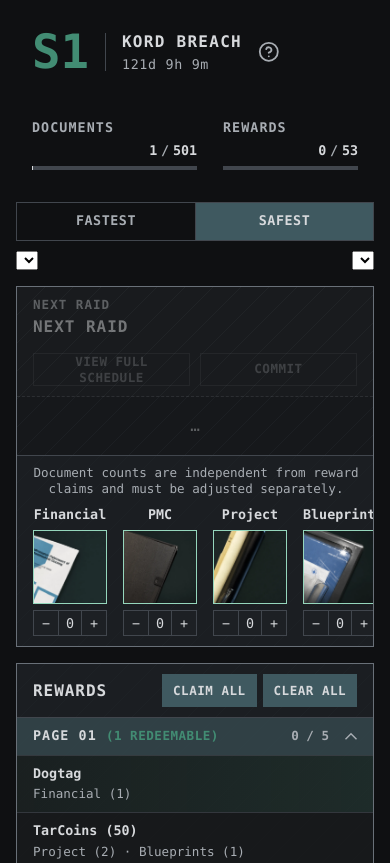
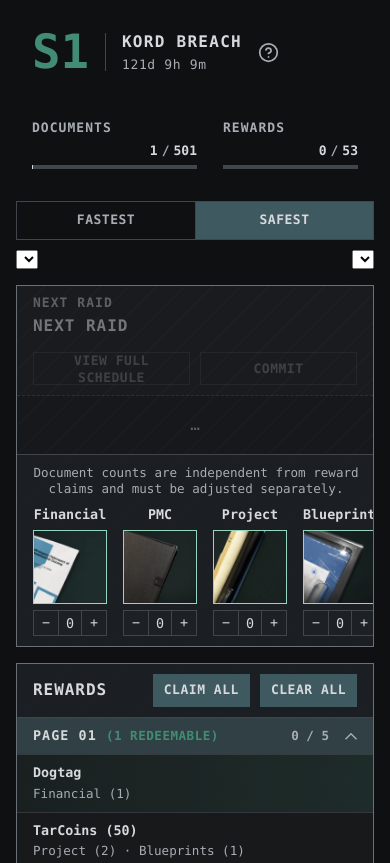
Before and after one commit to SuppieRK/eft-season-optimizer, a website built with Vite: page index.html in a window 390 px wide. Shown: the top 863 px of the page. Built offline with nearby package versions, Linux system fonts and the light colour scheme; files whose address does not match are found by name; what slim-select would draw is missing.

Commit message:
Stabilize header geometry across desktop widths

```diff
--- a/index.html
+++ b/index.html
@@ -19,17 +19,34 @@
         --canvas-min-height: 720px;
         --workspace-height: clamp(500px, 62vh, 720px);
         --grid-gap: var(--space-m);
-        --header-height: clamp(96px, 10vh, 160px);
+        --header-height: calc(var(--font-size-header) * 6);
+        --header-body-font-size: var(--font-size-header);
+        --header-label-font-size: calc(var(--font-size-header) * 0.8125);
+        --header-display-font-size: calc(var(--font-size-header) * 2.956);
+        --header-padding: var(--font-size-header);
+        --header-small-gap: calc(var(--font-size-header) * 0.375);
+        --header-control-gap: calc(var(--font-size-header) * 0.625);
+        --header-content-gap: var(--font-size-header);
+        --header-progress-gap: calc(var(--font-size-header) * 1.625);
+        --header-help-size: calc(var(--font-size-header) * 1.3125);
+        --header-control-min-width: calc(var(--font-size-header) * 4.75);
         --reward-column: 24.4fr;
         --focus-column: 50.3fr;
         --detail-column: 25.3fr;
-        --section-heading-height: clamp(54px, 5.2vh, 84px);
+        --section-heading-height: calc(var(--font-size-section-heading) * 3.375);
+        --section-heading-inline-padding: var(--font-size-section-heading);
+        --section-heading-content-gap: var(--font-size-section-heading);
+        --section-label-font-size: calc(var(--font-size-section-heading) * 0.8125);
+        --section-eyebrow-gap: calc(var(--font-size-section-heading) * 0.25);
+        --section-action-height: calc(var(--font-size-section-heading) * 2.0625);
+        --section-action-gap: calc(var(--font-size-section-heading) * 0.625);
+        --section-action-inline-padding: var(--font-size-section-heading);
+        --section-action-compact-inline-padding: calc(var(--font-size-section-heading) * 0.625);
         --document-strip-image-size: clamp(74px, 5vw, 96px);
-        --header-control-padding-block: var(--space-s);
-        --header-control-padding-inline: calc(var(--space-s) + var(--space-xxs));
+        --header-control-padding-block: calc(var(--font-size-header) * 0.625);
+        --header-control-padding-inline: calc(var(--font-size-header) * 0.875);
         --header-control-chevron-gap: var(--header-control-padding-inline);
-        --header-control-chevron-correction: 0.125em;
-        --section-action-height: 2.618em;
+        --header-control-chevron-correction: calc(var(--font-size-header) * 0.125);
         --line: #697078;
         --line-muted: #41464d;
         --surface: #17191c;
@@ -95,7 +112,7 @@
         z-index: 10;
         display: grid;
         grid-template-columns: minmax(0, 1fr) auto;
-        column-gap: var(--grid-gap);
+        column-gap: var(--header-content-gap);
         min-block-size: 0;
       }
 
@@ -170,37 +187,37 @@
         display: grid;
         grid-template-columns: minmax(220px, 0.7fr) minmax(350px, 1fr);
         align-items: center;
-        gap: var(--grid-gap);
+        gap: var(--header-content-gap);
       }
 
       .header-controls {
         display: flex;
         align-items: center;
         justify-content: flex-end;
-        gap: var(--space-s);
-        padding: var(--space-s);
+        gap: var(--header-control-gap);
+        padding: var(--header-control-gap);
       }
 
       .season-slot {
         position: relative;
         display: flex;
         align-items: center;
-        gap: var(--space-m);
-        padding: var(--space-m);
+        gap: var(--header-content-gap);
+        padding: var(--header-padding);
       }
 
       .season-number {
-        padding-inline-end: var(--space-m);
+        padding-inline-end: var(--header-padding);
         border-inline-end: 1px solid var(--line-muted);
         color: var(--season-accent);
-        font-size: var(--font-size-display);
+        font-size: var(--header-display-font-size);
         font-weight: 700;
         line-height: 0.81;
       }
 
       .season-details {
         display: grid;
-        gap: var(--space-xs);
+        gap: var(--header-small-gap);
         min-inline-size: 0;
       }
 
@@ -211,14 +228,14 @@
 
       .season-name {
         overflow: hidden;
-        font-size: var(--font-size-body);
+        font-size: var(--header-body-font-size);
         letter-spacing: 0.08em;
         text-overflow: ellipsis;
       }
 
       .season-timer {
         color: var(--label-muted);
-        font-size: var(--font-size-label);
+        font-size: var(--header-label-font-size);
         font-variant-numeric: tabular-nums;
         letter-spacing: 0.05em;
       }
@@ -227,14 +244,14 @@
         display: grid;
         flex: 0 0 auto;
         place-items: center;
-        inline-size: 1.618em;
-        block-size: 1.618em;
+        inline-size: var(--header-help-size);
+        block-size: var(--header-help-size);
         padding: 0;
         border: 0;
         background: transparent;
         color: var(--label-muted);
         font: inherit;
-        font-size: var(--font-size-label);
+        font-size: var(--header-label-font-size);
         font-weight: 700;
         line-height: 1;
         cursor: help;
@@ -255,18 +272,18 @@
       .season-help__tooltip {
         position: absolute;
         z-index: 20;
-        inset-block-start: calc(100% + var(--space-xs));
-        inset-inline-start: var(--space-m);
-        inline-size: min(22rem, calc(100vw - (4 * var(--space-m))));
-        padding: var(--space-s);
+        inset-block-start: calc(100% + var(--header-small-gap));
+        inset-inline-start: var(--header-padding);
+        inline-size: min(352px, calc(100vw - (4 * var(--header-padding))));
+        padding: var(--header-control-gap);
         border: 1px solid var(--tooltip-line);
         background: var(--tooltip-surface);
         color: var(--label-muted);
-        font-size: var(--font-size-label);
+        font-size: var(--header-label-font-size);
         line-height: var(--line-height-body);
         opacity: 0;
         pointer-events: none;
-        transform: translateY(calc(-1 * var(--space-xs)));
+        transform: translateY(calc(-1 * var(--header-small-gap)));
         white-space: pre-line;
         transition:
           opacity 120ms ease-out,
@@ -283,22 +300,22 @@
         display: grid;
         grid-template-columns: minmax(120px, 1fr) minmax(110px, 0.85fr);
         align-items: center;
-        gap: var(--space-l);
-        padding: var(--space-m);
+        gap: var(--header-progress-gap);
+        padding: var(--header-padding);
       }
 
       .navigation-progress {
         display: grid;
         grid-template-columns: minmax(0, 1fr) auto;
         align-items: end;
-        gap: var(--space-xs) var(--space-s);
+        gap: var(--header-small-gap) var(--header-control-gap);
         min-inline-size: 0;
       }
 
       .navigation-progress__label {
         overflow: hidden;
         color: var(--label-muted);
-        font-size: var(--font-size-label);
+        font-size: var(--header-label-font-size);
         font-weight: 700;
         line-height: var(--line-height-ui);
         letter-spacing: 0.08em;
@@ -310,7 +327,7 @@
       .navigation-progress__label-line {
         display: flex;
         align-items: baseline;
-        gap: var(--space-xs);
+        gap: var(--header-small-gap);
         min-inline-size: 0;
       }
 
@@ -321,7 +338,7 @@
         background: transparent;
         color: var(--purchase-accent);
         font: inherit;
-        font-size: var(--font-size-label);
+        font-size: var(--header-label-font-size);
         font-weight: 700;
         line-height: var(--line-height-ui);
         text-decoration: underline;
@@ -340,7 +357,7 @@
 
       .navigation-progress__value {
         color: var(--label);
-        font-size: var(--font-size-label);
+        font-size: var(--header-label-font-size);
         font-weight: 700;
         font-variant-numeric: tabular-nums;
         line-height: var(--line-height-ui);
@@ -348,7 +365,7 @@
       }
 
       .navigation-progress__separator {
-        padding-inline: var(--space-xxs);
+        padding-inline: calc(var(--font-size-header) * 0.25);
         color: var(--label-muted);
       }
 
@@ -402,11 +419,11 @@
       .route-profile-option__label {
         display: grid;
         place-items: center;
-        min-inline-size: clamp(76px, 5vw, 104px);
+        min-inline-size: var(--header-control-min-width);
         padding-block: var(--header-control-padding-block);
         padding-inline: var(--header-control-padding-inline);
         color: var(--label-muted);
-        font-size: var(--font-size-label);
+        font-size: var(--header-label-font-size);
         font-weight: 700;
         line-height: var(--line-height-ui);
         letter-spacing: 0.04em;
@@ -426,21 +443,21 @@
       .route-profile-option__tooltip {
         position: absolute;
         z-index: 20;
-        inset-block-start: calc(100% + var(--space-xs));
-        inline-size: min(30ch, calc(100vw - (4 * var(--space-m))));
-        padding: var(--space-s);
+        inset-block-start: calc(100% + var(--header-small-gap));
+        inline-size: min(30ch, calc(100vw - (4 * var(--header-padding))));
+        padding: var(--header-control-gap);
         border: 1px solid var(--tooltip-line);
         background: var(--tooltip-surface);
         box-shadow: 0 0.75rem 1.5rem rgb(0 0 0 / 45%);
         color: var(--label);
-        font-size: var(--font-size-label);
+        font-size: var(--header-label-font-size);
         font-weight: 400;
         line-height: var(--line-height-copy);
         letter-spacing: normal;
         opacity: 0;
         pointer-events: none;
         text-transform: none;
-        transform: translateY(calc(-1 * var(--space-xxs)));
+        transform: translateY(calc(-1 * var(--header-small-gap)));
         transition: opacity 120ms ease, transform 120ms ease;
       }
 
@@ -472,7 +489,7 @@
         display: flex;
         align-items: center;
         justify-content: flex-end;
-        gap: var(--space-s);
+        gap: var(--header-control-gap);
         padding: 0;
       }
 
@@ -481,7 +498,7 @@
       .ss-content.header-select {
         color: var(--label);
         font-family: inherit;
-        font-size: var(--font-size-label);
+        font-size: var(--header-label-font-size);
         font-weight: 700;
         --ss-bg-color: var(--surface);
         --ss-border-color: var(--line-muted);
@@ -491,8 +508,8 @@
         --ss-option-height: auto;
         --ss-primary-color: var(--line-muted);
         --ss-spacing-s: 0px;
-        --ss-spacing-m: var(--space-xs);
-        --ss-spacing-l: var(--space-s);
+        --ss-spacing-m: var(--header-small-gap);
+        --ss-spacing-l: var(--header-control-gap);
       }
 
       .ss-main.header-select {
@@ -568,14 +585,14 @@
         position: relative;
         display: inline-flex;
         align-items: center;
-        gap: var(--space-xs);
-        min-block-size: 1.272em;
+        gap: var(--header-small-gap);
+        min-block-size: calc(var(--header-label-font-size) * var(--line-height-ui));
       }
 
       .locale-choice__flag {
         display: block;
         inline-size: auto;
-        block-size: 1em;
+        block-size: var(--header-label-font-size);
         flex: 0 0 auto;
       }
 
@@ -601,7 +618,7 @@
       }
 
       .focus-heading {
-        padding: var(--space-s) var(--space-m);
+        padding: 0 var(--section-heading-inline-padding);
         border-block-end-style: solid;
       }
 
@@ -626,7 +643,7 @@
         display: grid;
         grid-template-columns: minmax(0, 1fr) auto;
         align-items: center;
-        gap: var(--space-m);
+        gap: var(--section-heading-content-gap);
       }
 
       .focus-heading h2 {
@@ -639,9 +656,9 @@
 
       .focus-heading__eyebrow {
         display: block;
-        margin-block-end: var(--space-xxs);
+        margin-block-end: var(--section-eyebrow-gap);
         color: var(--label-muted);
-        font-size: var(--font-size-caption);
+        font-size: var(--section-label-font-size);
         font-weight: 700;
         line-height: var(--line-height-ui);
         letter-spacing: 0.08em;
@@ -651,18 +668,18 @@
       .focus-heading__actions {
         display: flex;
         align-items: center;
-        gap: var(--space-s);
+        gap: var(--section-action-gap);
       }
 
       .focus-heading__actions button {
         block-size: var(--section-action-height);
-        padding: 0 var(--space-m);
+        padding: 0 var(--section-action-inline-padding);
         border: 1px solid var(--line-muted);
         border-radius: 0;
         background: transparent;
         color: var(--label);
         font: inherit;
-        font-size: var(--font-size-caption);
+        font-size: var(--section-label-font-size);
         font-weight: 700;
         line-height: var(--line-height-ui);
         letter-spacing: 0.04em;
@@ -1166,8 +1183,8 @@
         display: grid;
         grid-template-columns: minmax(0, 1fr) auto;
         align-items: center;
-        gap: var(--space-s);
-        padding: var(--space-s) var(--space-m);
+        gap: var(--section-action-gap);
+        padding: 0 var(--section-heading-inline-padding);
         border-block-end-style: solid;
       }
 
@@ -1184,7 +1201,7 @@
 
       .reward-heading__actions {
         display: flex;
-        gap: var(--space-xs);
+        gap: var(--section-action-gap);
       }
 
       .reward-heading__actions button,
@@ -1199,10 +1216,10 @@
 
       .reward-heading__actions button {
         block-size: var(--section-action-height);
-        padding: 0 var(--space-s);
+        padding: 0 var(--section-action-compact-inline-padding);
         border: 1px solid var(--action-surface);
         background: var(--action-surface);
-        font-size: var(--font-size-caption);
+        font-size: var(--section-label-font-size);
         font-weight: 700;
         line-height: var(--line-height-ui);
         letter-spacing: 0.04em;
@@ -1801,6 +1818,11 @@
         .reward-rail,
         .focus-stage {
           grid-template-rows: auto;
+        }
+
+        .reward-heading,
+        .focus-heading {
+          padding-block: var(--space-s);
         }
 
         .focus-stage {
--- a/src/typography.css
+++ b/src/typography.css
@@ -9,6 +9,7 @@ html {
   --font-size-label: 0.835rem;
   --font-size-body: 1rem;
   --font-size-heading: 1.129rem;
+  --font-size-header: 16px;
   --font-size-section-heading: 16px;
   --font-size-metric: 1.272rem;
   --font-size-display: 2.956rem;
```
Also changed, not shown: tests/e2e/wireframe-layout.spec.ts (+121 -5 lines).
